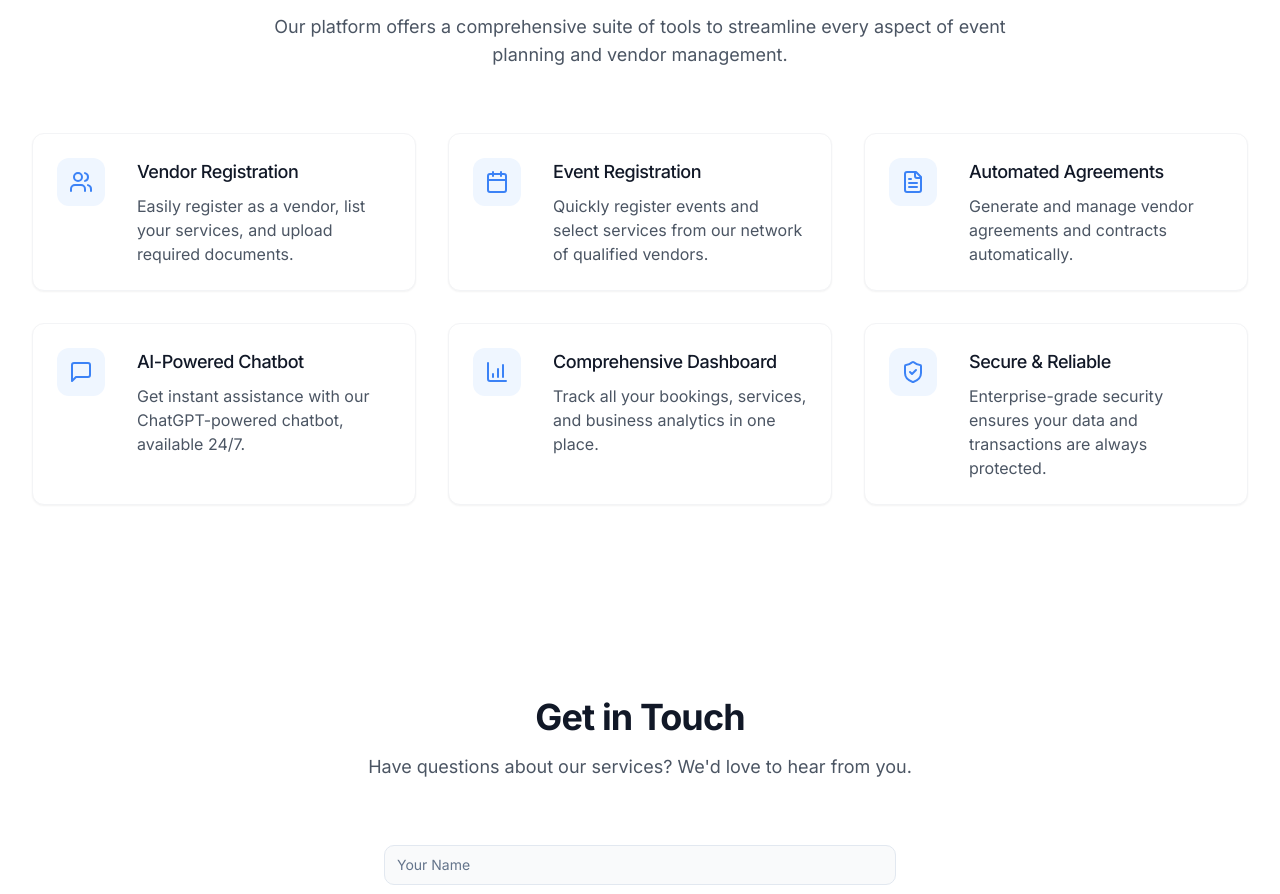
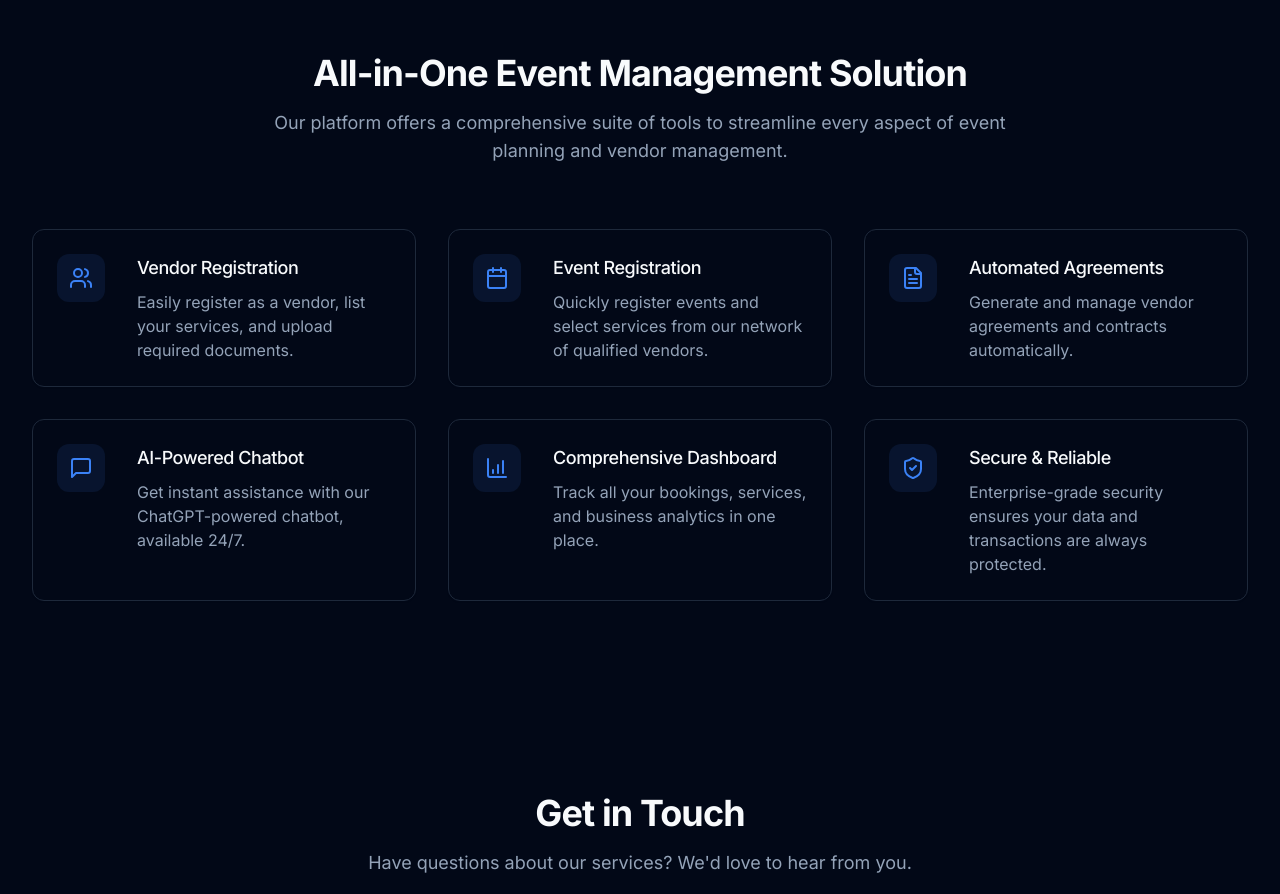
Before and after one commit to EVEPHORIA/simplevendor-platform, a React (Vite) app: page / in a window 1280 px wide. Shown: the part 1296-2190 px from the top of the page. Built offline with nearby package versions, Linux system fonts and the light colour scheme; no server answers.

Commit message:
Add dark theme support
Implement dark theme for the application.

```diff
--- a/src/components/home/Contact.tsx
+++ b/src/components/home/Contact.tsx
@@ -1,3 +1,4 @@
+
 import { useState } from 'react';
 import { addDoc, collection } from 'firebase/firestore';
 import { db } from '../../lib/firebase';
@@ -63,13 +64,13 @@ const Contact = () => {
   };
 
   return (
-    <div className="py-24 bg-white">
+    <div className="py-24 bg-background">
       <div className="container mx-auto px-4 sm:px-6 lg:px-8">
         <div className="max-w-3xl mx-auto text-center mb-16">
-          <h2 className="text-3xl font-bold tracking-tight text-gray-900 sm:text-4xl">
+          <h2 className="text-3xl font-bold tracking-tight text-foreground sm:text-4xl">
             Get in Touch
           </h2>
-          <p className="mt-4 text-lg text-gray-600">
+          <p className="mt-4 text-lg text-muted-foreground">
             Have questions about our services? We'd love to hear from you.
           </p>
         </div>
@@ -84,7 +85,7 @@ const Contact = () => {
                 value={formData.name}
                 onChange={handleChange}
                 required
-                className="w-full"
+                className="w-full bg-input text-foreground"
               />
             </div>
             <div>
@@ -95,7 +96,7 @@ const Contact = () => {
                 value={formData.email}
                 onChange={handleChange}
                 required
-                className="w-full"
+                className="w-full bg-input text-foreground"
               />
             </div>
             <div>
@@ -106,7 +107,7 @@ const Contact = () => {
                 value={formData.subject}
                 onChange={handleChange}
                 required
-                className="w-full"
+                className="w-full bg-input text-foreground"
               />
             </div>
             <div>
@@ -116,7 +117,7 @@ const Contact = () => {
                 value={formData.message}
                 onChange={handleChange}
                 required
-                className="w-full min-h-[150px]"
+                className="w-full min-h-[150px] bg-input text-foreground"
               />
             </div>
             <div>
--- a/src/components/home/Features.tsx
+++ b/src/components/home/Features.tsx
@@ -70,29 +70,29 @@ const Features = () => {
   }, []);
 
   return (
-    <div className="pb-24 bg-white">
+    <div className="py-24 bg-background">
       <div className="container mx-auto px-4 sm:px-6 lg:px-8">
         <div className="max-w-3xl mx-auto text-center mb-16">
-          <h2 className="text-3xl font-bold tracking-tight text-gray-900 sm:text-4xl">
+          <h2 className="text-3xl font-bold tracking-tight text-foreground sm:text-4xl">
             All-in-One Event Management Solution
           </h2>
-          <p className="mt-4 text-lg text-gray-600">
+          <p className="mt-4 text-lg text-muted-foreground">
             Our platform offers a comprehensive suite of tools to streamline every aspect of event planning and vendor management.
           </p>
         </div>
 
         <div ref={featuresRef} className="stagger-children grid grid-cols-1 gap-8 sm:grid-cols-2 lg:grid-cols-3">
-          {features.map((feature, index) => (
+          {features.map((feature) => (
             <div
               key={feature.name}
-              className="relative bg-white p-6 rounded-xl border border-gray-100 shadow-sm hover:shadow-md transition-shadow duration-300"
+              className="relative bg-card p-6 rounded-xl border border-border shadow-sm hover:shadow-md transition-shadow duration-300"
             >
-              <div className="absolute top-6 left-6 flex h-12 w-12 items-center justify-center rounded-lg bg-blue-50 text-blue-500">
+              <div className="absolute top-6 left-6 flex h-12 w-12 items-center justify-center rounded-lg bg-primary/10 text-primary">
                 <feature.icon className="h-6 w-6" />
               </div>
               <div className="ml-20">
-                <h3 className="text-lg font-medium text-gray-900">{feature.name}</h3>
-                <p className="mt-2 text-base text-gray-600">{feature.description}</p>
+                <h3 className="text-lg font-medium text-card-foreground">{feature.name}</h3>
+                <p className="mt-2 text-base text-muted-foreground">{feature.description}</p>
               </div>
             </div>
           ))}
--- a/src/index.css
+++ b/src/index.css
@@ -1,4 +1,3 @@
-
 @import url('https://fonts.googleapis.com/css2?family=Inter:wght@100;200;300;400;500;600;700;800;900&display=swap');
 
 @tailwind base;
@@ -7,7 +6,7 @@
 
 @layer base {
   :root {
-    --background: 210 20% 98%;
+    --background: 0 0% 100%;
     --foreground: 222.2 84% 4.9%;
 
     --card: 0 0% 100%;
@@ -75,6 +74,15 @@
     --border: 217.2 32.6% 17.5%;
     --input: 217.2 32.6% 17.5%;
     --ring: 212.7 26.8% 83.9%;
+
+    --sidebar-background: 222.2 84% 4.9%;
+    --sidebar-foreground: 210 40% 98%;
+    --sidebar-primary: 217.2 91.2% 59.8%;
+    --sidebar-primary-foreground: 222.2 47.4% 11.2%;
+    --sidebar-accent: 217.2 32.6% 17.5%;
+    --sidebar-accent-foreground: 210 40% 98%;
+    --sidebar-border: 217.2 32.6% 17.5%;
+    --sidebar-ring: 212.7 26.8% 83.9%;
   }
 }
 
@@ -92,7 +100,7 @@
   }
 
   .glass-morphism {
-    @apply bg-white/80 backdrop-blur-lg border border-white/20 shadow-lg;
+    @apply bg-white/10 backdrop-blur-lg border border-white/20 shadow-lg;
   }
 
   .neo-brutalism {
@@ -180,3 +188,17 @@ html {
 ::-webkit-scrollbar-thumb:hover {
   background: rgba(0, 0, 0, 0.25);
 }
+
+/* Dark theme scrollbar */
+.dark ::-webkit-scrollbar-track {
+  background: rgba(255, 255, 255, 0.05);
+}
+
+.dark ::-webkit-scrollbar-thumb {
+  background: rgba(255, 255, 255, 0.15);
+  border-radius: 8px;
+}
+
+.dark ::-webkit-scrollbar-thumb:hover {
+  background: rgba(255, 255, 255, 0.25);
+}
--- a/src/pages/Dashboard.tsx
+++ b/src/pages/Dashboard.tsx
@@ -17,7 +17,7 @@ const Dashboard = () => {
 
   if (loading) {
     return (
-      <div className="min-h-screen flex items-center justify-center">
+      <div className="dark min-h-screen flex items-center justify-center bg-background text-foreground">
         <div className="animate-spin rounded-full h-12 w-12 border-b-2 border-primary"></div>
       </div>
     );
@@ -28,7 +28,7 @@ const Dashboard = () => {
   }
 
   return (
-    <div>
+    <div className="dark bg-background text-foreground">
       <DashboardLayout>
         <VendorDashboard />
       </DashboardLayout>
--- a/src/pages/EventRegistration.tsx
+++ b/src/pages/EventRegistration.tsx
@@ -21,7 +21,7 @@ const EventRegistration = () => {
 
   if (loading) {
     return (
-      <div className="min-h-screen flex items-center justify-center">
+      <div className="dark min-h-screen flex items-center justify-center bg-background text-foreground">
         <div className="animate-spin rounded-full h-12 w-12 border-b-2 border-primary"></div>
       </div>
     );
@@ -32,13 +32,13 @@ const EventRegistration = () => {
   }
 
   return (
-    <div className="min-h-screen flex flex-col">
+    <div className="dark min-h-screen flex flex-col bg-background text-foreground">
       <Navbar />
       <main className="flex-grow pt-16">
         <div className="container mx-auto px-4 py-8">
           <div className="max-w-4xl mx-auto">
             <h1 className="text-3xl font-bold mb-2">Event Registration</h1>
-            <p className="text-gray-600 mb-8">Register your event and connect with our professional vendors</p>
+            <p className="text-muted-foreground mb-8">Register your event and connect with our professional vendors</p>
             <EventRegistrationForm />
           </div>
         </div>
--- a/src/pages/Index.tsx
+++ b/src/pages/Index.tsx
@@ -9,7 +9,7 @@ import ChatbotInterface from '@/components/shared/ChatbotInterface';
 
 const Index = () => {
   return (
-    <div className="min-h-screen flex flex-col">
+    <div className="dark min-h-screen flex flex-col bg-background text-foreground">
       <Navbar />
       <main className="flex-grow">
         <Hero />
--- a/src/pages/NotFound.tsx
+++ b/src/pages/NotFound.tsx
@@ -16,11 +16,11 @@ const NotFound = () => {
   }, [location.pathname]);
 
   return (
-    <div className="min-h-screen flex items-center justify-center bg-gray-50">
+    <div className="dark min-h-screen flex items-center justify-center bg-background text-foreground">
       <div className="text-center px-6 max-w-md animate-fade-in">
-        <h1 className="text-9xl font-bold text-gray-200">404</h1>
-        <h2 className="text-3xl font-bold text-gray-900 mt-4">Page not found</h2>
-        <p className="text-xl text-gray-600 mt-2 mb-6">
+        <h1 className="text-9xl font-bold text-gray-700">404</h1>
+        <h2 className="text-3xl font-bold text-foreground mt-4">Page not found</h2>
+        <p className="text-xl text-muted-foreground mt-2 mb-6">
           Sorry, we couldn't find the page you're looking for.
         </p>
         <div className="space-y-3">
--- a/src/pages/VendorRegistration.tsx
+++ b/src/pages/VendorRegistration.tsx
@@ -21,7 +21,7 @@ const VendorRegistration = () => {
 
   if (loading) {
     return (
-      <div className="min-h-screen flex items-center justify-center">
+      <div className="dark min-h-screen flex items-center justify-center bg-background text-foreground">
         <div className="animate-spin rounded-full h-12 w-12 border-b-2 border-primary"></div>
       </div>
     );
@@ -32,13 +32,13 @@ const VendorRegistration = () => {
   }
 
   return (
-    <div className="min-h-screen flex flex-col">
+    <div className="dark min-h-screen flex flex-col bg-background text-foreground">
       <Navbar />
       <main className="flex-grow pt-16">
         <div className="container mx-auto px-4 py-8">
           <div className="max-w-4xl mx-auto">
             <h1 className="text-3xl font-bold mb-2">Vendor Registration</h1>
-            <p className="text-gray-600 mb-8">Join our network of professional vendors and grow your business</p>
+            <p className="text-muted-foreground mb-8">Join our network of professional vendors and grow your business</p>
             <VendorRegistrationForm />
           </div>
         </div>
```
Also changed, not shown: src/pages/Login.tsx (+6 -6 lines).
